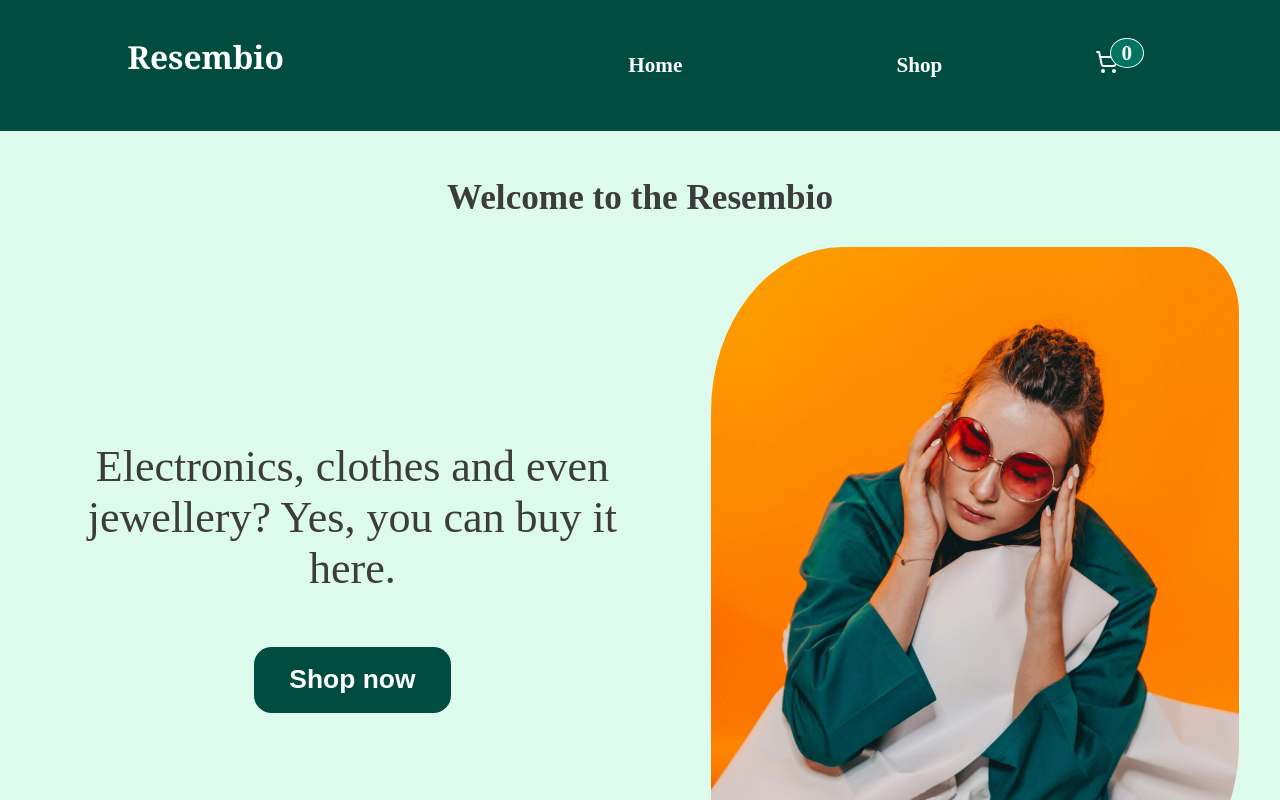
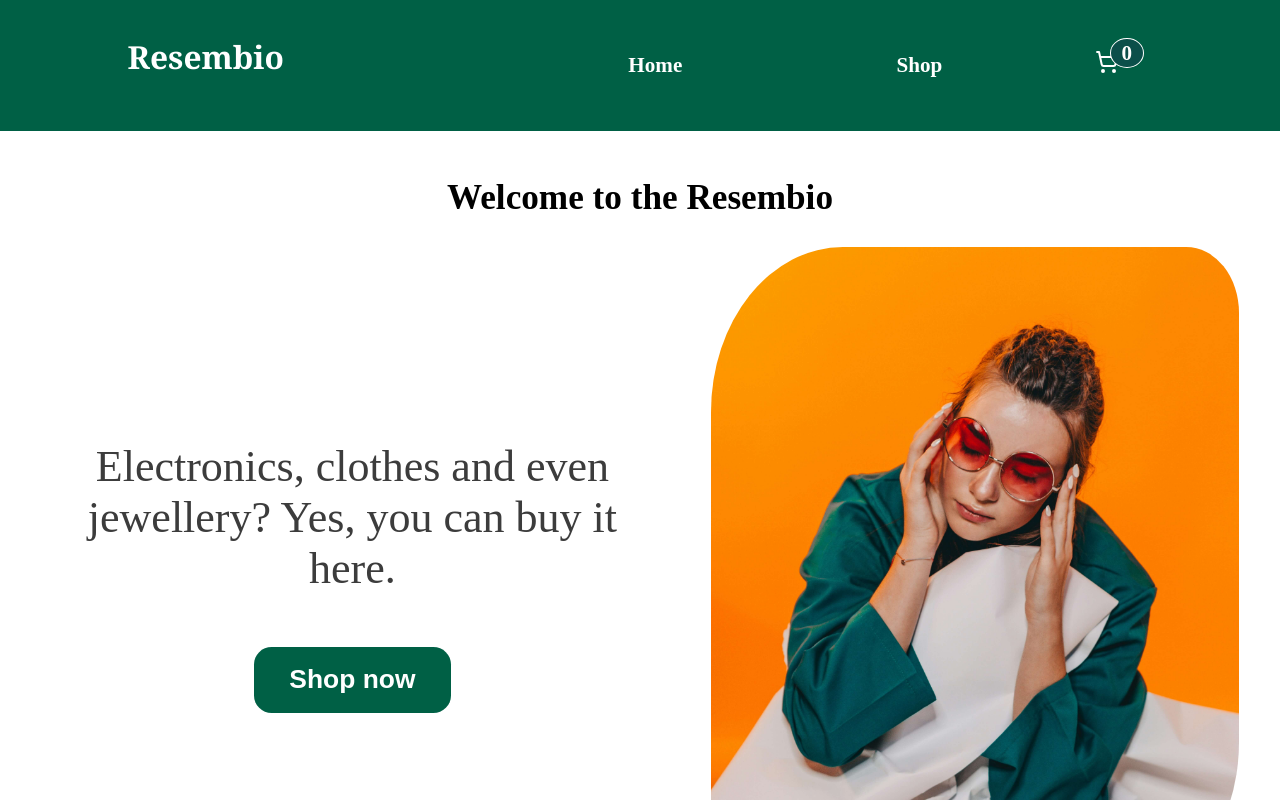
Before and after one commit to Rel1able/Shopping-Cart, a React (Vite) app: page / in a window 1280 px wide. Shown: the top 800 px of the page. Built offline with nearby package versions, Linux system fonts and the light colour scheme; no server answers.

Commit message:
improved color palette, fixed single element border issue

```diff
--- a/src/index.css
+++ b/src/index.css
@@ -1,6 +1,6 @@
 :root{
-    --main-color: #004D40;
-    --secondary-color: #027562;
+    --main-color: oklch(0.432 0.095 166.913);
+    --secondary-color: oklch(0.386 0.063 188.416);
     --additional-color1: #3c3c3c;
     --additional-color2: rgb(221, 251, 237);
     --additional-color3: rgb(144, 244, 184);
@@ -13,7 +13,8 @@ body, html{
     padding: 0px;
     margin: 0px;
     box-sizing: border-box;
-    background-color: var(--additional-color2);
+
+
 }
 
 #root{
--- a/src/styles/Cart.module.css
+++ b/src/styles/Cart.module.css
@@ -34,6 +34,7 @@
     background-color: white;
     padding-top: 1rem;
     padding-bottom: 1rem;
+    border-radius: 2rem;
 }
 
 
--- a/src/styles/Homepage.module.css
+++ b/src/styles/Homepage.module.css
@@ -13,7 +13,7 @@
 .title{
     text-align: center;
     font-size: 2rem;
-    color: var(--additional-color1);
+    color: black;
 }
 
 .pageContainer{
--- a/src/styles/SingleProduct.module.css
+++ b/src/styles/SingleProduct.module.css
@@ -10,7 +10,8 @@
     max-width: 70%;
     margin-top: 1rem;
     background-color: white;
-    box-shadow: 2px 2px 2px var(--additional-color3);
+    box-shadow: 2px 2px 2px grey;
+    border: 2px solid rgb(193, 193, 193);
     gap: 2rem;
 
 }
```
